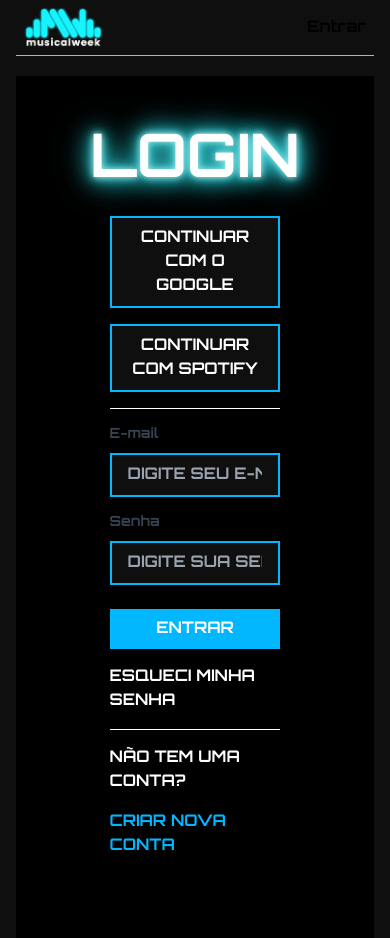
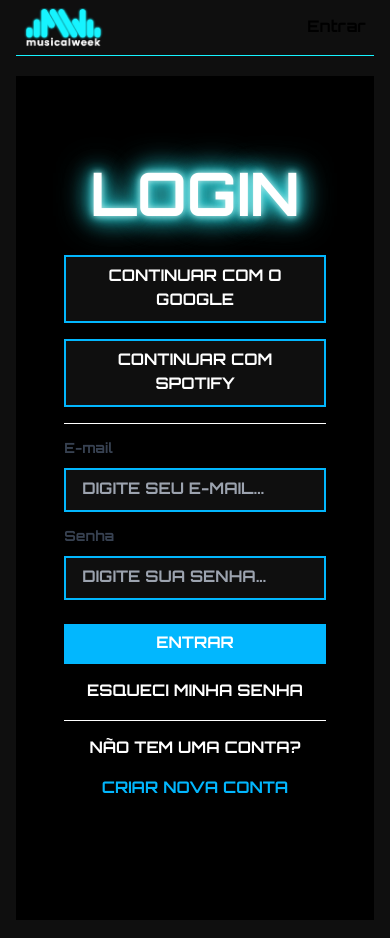
Before and after one commit to meira03/musicalweek, a Next.js app: page /en/login in a window 390 px wide. Built offline with nearby package versions, Linux system fonts and the light colour scheme; no server answers.

Commit message:
Ajustes na responsividade e layout

```diff
--- a/src/app/[lang]/login/page.js
+++ b/src/app/[lang]/login/page.js
@@ -39,7 +39,7 @@
 
   return (
     <main className="min-h-screen bg-black-900 dark:bg-black-900 text-white h-full flex justify-center items-center p-8">
-  <div className="bg-black-900 dark:bg-black-900 shadow-md rounded px-8 pt-6 pb-8 mb-4 w-4/5 sm:w-1/2">
+      <div className="bg-black-900 dark:bg-black-900 shadow-md rounded px-4 sm:px-8 pt-6 pb-8 mb-4 w-full sm:w-4/5 lg:w-1/2">
         <h1 className="dark:text-white text-center text-5xl font-bold mb-6 uppercase">
           <span className="flex justify-center neon-text text-6xl uppercase font-semibold mb-4">LOGIN</span>
         </h1>
```
Lines whose indentation alone changed are shown as unchanged.
